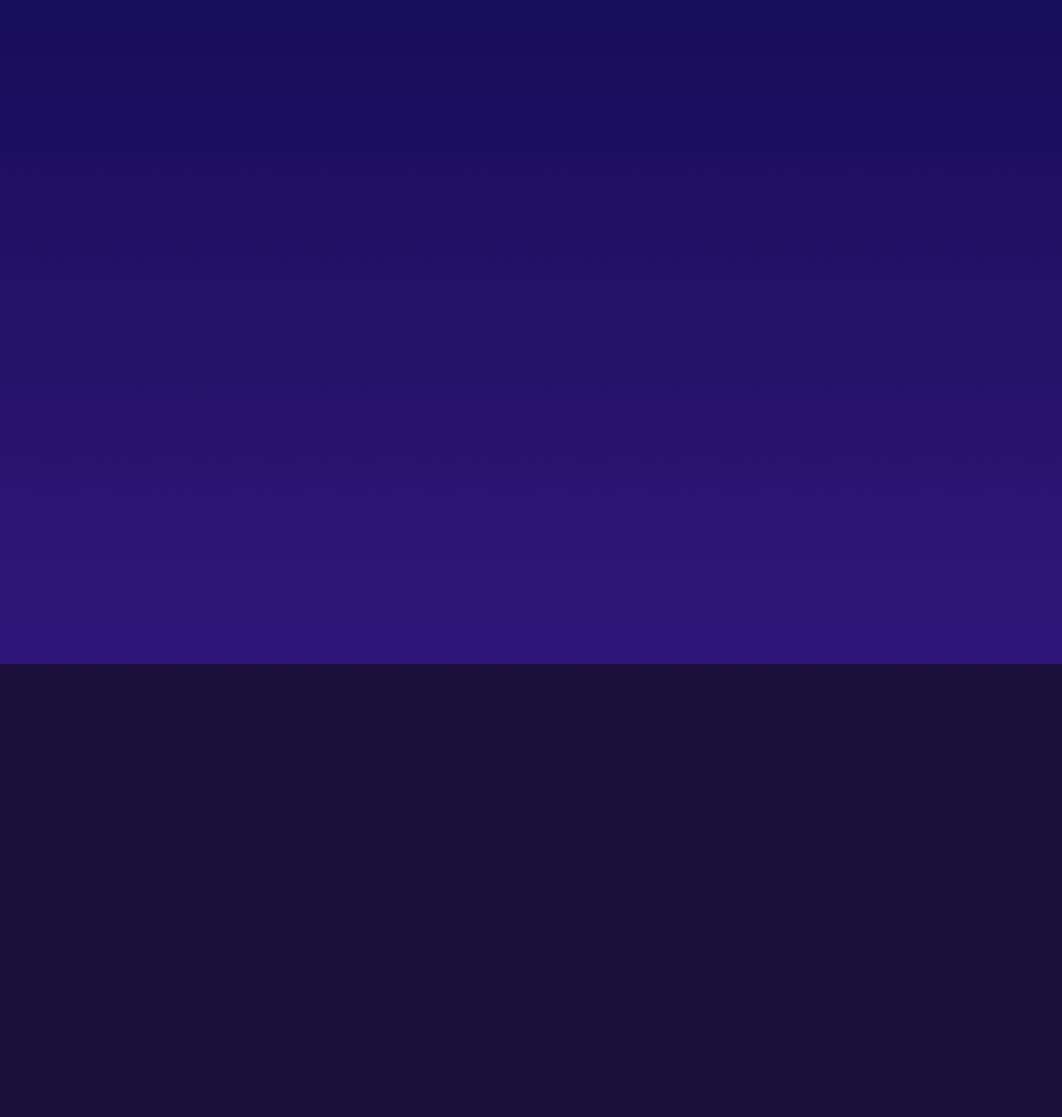
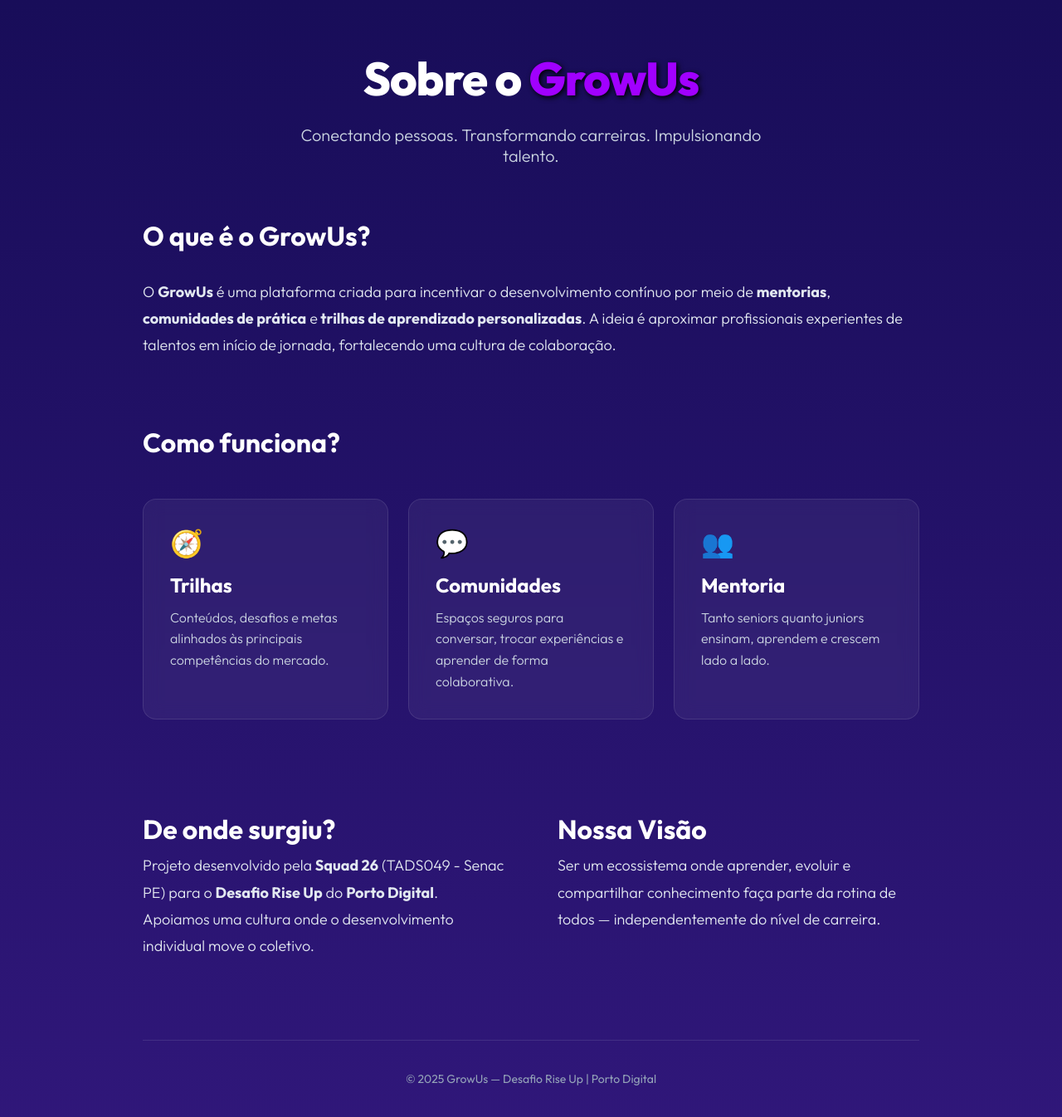
Before and after one commit to grow-us/grow-us-front-end, a React (Vite) app: page /sobre in a window 1280 px wide. Before the commit this address had no page. Shown: the top 1346 px of the page at 83% size. Before the commit the page ends 800 px from the top, so only its background shows below. Built offline with nearby package versions, Linux system fonts and the light colour scheme.

Commit message:
Frontend concluído

```diff
--- a/src/App.jsx
+++ b/src/App.jsx
@@ -18,9 +18,8 @@
         </div>
 
         <nav className="div-top">
-          <a href="#" className="texto-top">SOBRE</a>
-          <a href="#" className="texto-top">ACESSIBILIDADE</a>
-          <a href="#" className="texto-top">PREFERÊNCIAS</a>
+<Link to="/sobre" className="texto-top">SOBRE</Link>
+
         </nav>
       </header>
 
--- a/src/main.jsx
+++ b/src/main.jsx
@@ -12,6 +12,9 @@
 import Interesses from './pages/cadastro/Interesses.jsx'
 import Perfil from './pages/profile/perfil.jsx'
 import Trilhas from './pages/trilhas/trilhas.jsx'
+import Sobre from './pages/sobre/sobre.jsx'
+
+
 
 
 
@@ -36,6 +39,8 @@
         <Route path="/interesses" element={<Interesses />} />
         <Route path="/perfil" element={<Perfil />} />
         <Route path="/trilhas" element={<Trilhas />} />
+        <Route path="/sobre" element={<Sobre />} />
+
 
 
 
--- /dev/null
+++ b/src/pages/sobre/sobre.jsx
@@ -0,0 +1,233 @@
+// Sobre.jsx
+export default function Sobre() {
+  return (
+    <div style={styles.pageWrapper}>
+      {/* Importando a fonte Outfit do Google Fonts apenas para garantir a visualização */}
+      <style>
+        {`@import url('https://fonts.googleapis.com/css2?family=Outfit:wght@300;400;700;800&display=swap');`}
+      </style>
+
+      <div style={styles.contentContainer}>
+
+        {/* Header Hero */}
+        <header style={styles.header}>
+          <h1 style={styles.title}>
+            Sobre o <span style={styles.highlight}>GrowUs</span>
+          </h1>
+          <p style={styles.subtitleMain}>
+            Conectando pessoas. Transformando carreiras. Impulsionando talento.
+          </p>
+        </header>
+
+        <main style={styles.main}>
+          {/* Seção 1: O que é */}
+          <section style={styles.section}>
+            <h2 style={styles.subtitle}>O que é o GrowUs?</h2>
+            <p style={styles.text}>
+              O <strong>GrowUs</strong> é uma plataforma criada para incentivar o
+              desenvolvimento contínuo por meio de <strong>mentorias</strong>,
+              <strong> comunidades de prática</strong> e
+              <strong> trilhas de aprendizado personalizadas</strong>.
+              A ideia é aproximar profissionais experientes de talentos em início
+              de jornada, fortalecendo uma cultura de colaboração.
+            </p>
+          </section>
+
+          {/* Seção 2: Cards (Como funciona) */}
+          <section style={styles.section}>
+            <h2 style={styles.subtitle}>Como funciona?</h2>
+            <div style={styles.gridContainer}>
+
+              <div style={styles.card}>
+                <div style={styles.icon}>🧭</div>
+                <h3 style={styles.cardTitle}>Trilhas</h3>
+                <p style={styles.cardText}>
+                  Conteúdos, desafios e metas alinhados às principais competências do mercado.
+                </p>
+              </div>
+
+              <div style={styles.card}>
+                <div style={styles.icon}>💬</div>
+                <h3 style={styles.cardTitle}>Comunidades</h3>
+                <p style={styles.cardText}>
+                  Espaços seguros para conversar, trocar experiências e aprender de forma colaborativa.
+                </p>
+              </div>
+
+              <div style={styles.card}>
+                <div style={styles.icon}>👥</div>
+                <h3 style={styles.cardTitle}>Mentoria</h3>
+                <p style={styles.cardText}>
+                  Tanto seniors quanto juniors ensinam, aprendem e crescem lado a lado.
+                </p>
+              </div>
+
+            </div>
+          </section>
+
+          {/* Seção 3: Origem e Visão */}
+          <section style={styles.sectionRow}>
+            <div style={styles.halfSection}>
+              <h2 style={styles.subtitle}>De onde surgiu?</h2>
+              <p style={styles.text}>
+                Projeto desenvolvido pela <strong>Squad 26</strong> (TADS049 - Senac PE)
+                para o <strong>Desafio Rise Up</strong> do <strong>Porto Digital</strong>.
+                Apoiamos uma cultura onde o desenvolvimento individual move o coletivo.
+              </p>
+            </div>
+            <div style={styles.halfSection}>
+              <h2 style={styles.subtitle}>Nossa Visão</h2>
+              <p style={styles.text}>
+                Ser um ecossistema onde aprender, evoluir e compartilhar conhecimento
+                faça parte da rotina de todos — independentemente do nível de carreira.
+              </p>
+            </div>
+          </section>
+        </main>
+
+        <footer style={styles.footer}>
+          <p style={styles.footerText}>
+            © {new Date().getFullYear()} GrowUs — Desafio Rise Up | Porto Digital
+          </p>
+        </footer>
+      </div>
+    </div>
+  );
+}
+
+const styles = {
+  // Wrapper principal com o gradiente solicitado e fonte Outfit
+  pageWrapper: {
+    width: "100%",
+    minHeight: "100vh", // Garante que cubra a tela, mas permite scroll nativo
+    background: "linear-gradient(180deg, #180D59 0%, #30177A 100%)",
+    fontFamily: '"Outfit", sans-serif',
+    color: "#ffffff",
+    display: "flex",
+    justifyContent: "center",
+  },
+
+  contentContainer: {
+    width: "100%",
+    maxWidth: "1000px",
+    padding: "4rem 2rem",
+    boxSizing: "border-box",
+  },
+
+  header: {
+    textAlign: "center",
+    marginBottom: "4rem",
+  },
+
+  title: {
+    fontSize: "3.5rem",
+    fontWeight: "800",
+    color: "#ffffff",
+    letterSpacing: "-1px",
+    margin: 0,
+    lineHeight: 1.1,
+  },
+
+highlight: {
+    textShadow: "2px 2px 6px rgba(0, 0, 0, 1)",
+    color: "#A100FF",
+},
+
+
+  subtitleMain: {
+    marginTop: "1.5rem",
+    fontSize: "1.25rem",
+    color: "#cbd5e1", // Cinza claro (Slate 300)
+    maxWidth: "600px",
+    marginLeft: "auto",
+    marginRight: "auto",
+    fontWeight: "300",
+  },
+
+  main: {
+    display: "flex",
+    flexDirection: "column",
+    gap: "5rem",
+  },
+
+  section: {
+    display: "flex",
+    flexDirection: "column",
+    gap: "1.5rem",
+  },
+
+  sectionRow: {
+    display: "flex",
+    flexWrap: "wrap",
+    gap: "4rem",
+    marginTop: "2rem",
+  },
+
+  halfSection: {
+    flex: "1 1 300px",
+  },
+
+  subtitle: {
+    fontSize: "2rem",
+    color: "#ffffff",
+    fontWeight: "700",
+    marginBottom: "0.5rem",
+  },
+
+  text: {
+    fontSize: "1.125rem",
+    color: "#e2e8f0", // Cinza bem claro (Slate 200)
+    lineHeight: 1.8,
+    margin: 0,
+    fontWeight: "300",
+  },
+
+  gridContainer: {
+    display: "flex",
+    flexWrap: "wrap",
+    gap: "1.5rem",
+    marginTop: "1rem",
+  },
+
+  // Estilo "Glassmorphism" para os cards (Translúcidos)
+  card: {
+    flex: "1 1 280px",
+    background: "rgba(255, 255, 255, 0.05)", // Fundo semi-transparente
+    backdropFilter: "blur(10px)", // Efeito de desfoque atrás (se o navegador suportar)
+    padding: "2rem",
+    borderRadius: "16px",
+    border: "1px solid rgba(255, 255, 255, 0.1)", // Borda sutil
+    transition: "transform 0.2s ease, background 0.3s ease",
+  },
+
+  icon: {
+    fontSize: "2rem",
+    marginBottom: "1rem",
+  },
+
+  cardTitle: {
+    fontSize: "1.5rem",
+    fontWeight: "700",
+    color: "#ffffff",
+    marginBottom: "0.75rem",
+  },
+
+  cardText: {
+    fontSize: "1rem",
+    color: "#cbd5e1",
+    lineHeight: 1.6,
+    fontWeight: "300",
+  },
+
+  footer: {
+    marginTop: "6rem",
+    paddingTop: "2rem",
+    borderTop: "1px solid rgba(255, 255, 255, 0.1)", // Borda quase invisível
+    textAlign: "center",
+  },
+
+  footerText: {
+    color: "#94a3b8", // Cinza médio
+    fontSize: "0.875rem",
+  },
+};
```
